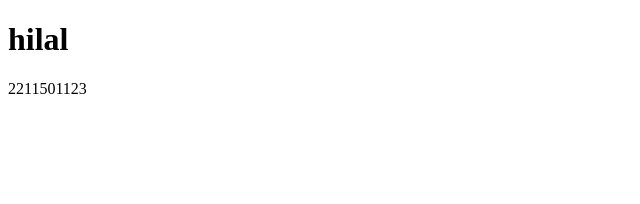
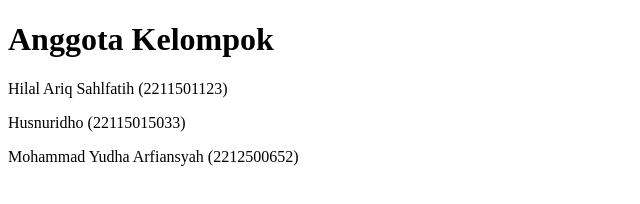
Before and after one commit to sahllfatih102/ariiq, a plain HTML site: page index.html in a window 1280 px wide. Shown: the whole page, without its empty margins (0-640 px from the left). Drawn offline with Linux system fonts and the light colour scheme.

Commit message:
createindex

```diff
--- a/index.html
+++ b/index.html
@@ -1,12 +1,14 @@
 <!DOCTYPE html>
 <html>
 <head>
-<title>uts komputasi awan</title>
+<title>komputasi awan</title>
 </head>
 <body>
 
-<h1>hilal </h1>
-<p>2211501123</p>
+<h1>Anggota Kelompok</h1>
+<p>Hilal Ariq Sahlfatih (2211501123)</p>
+<p>Husnuridho (22115015033)</p>
+<p>Mohammad Yudha Arfiansyah (2212500652)</p>
 
 </body>
 </html>
```
